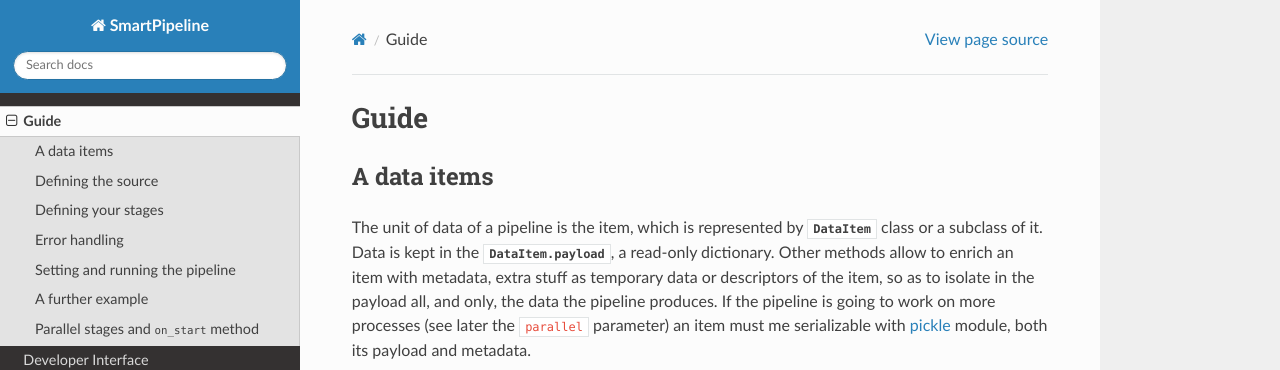
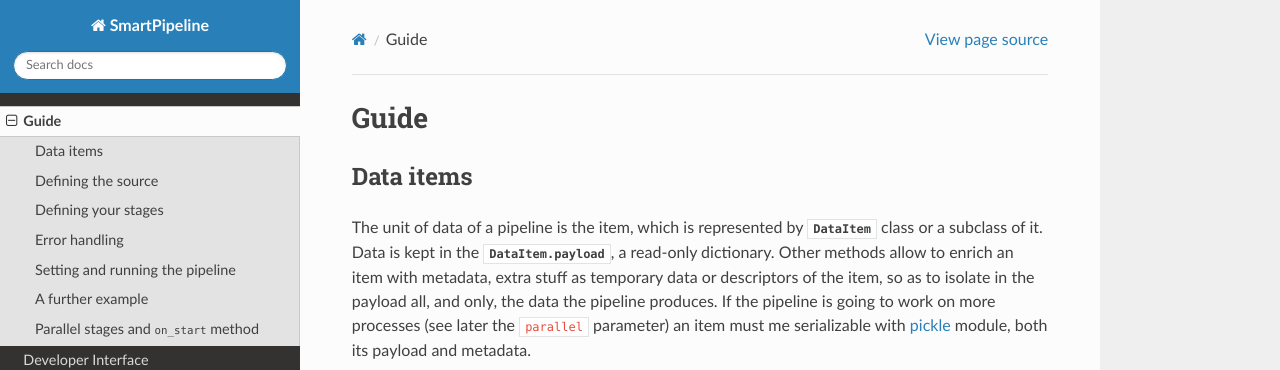
Before and after one commit to giacbrd/SmartPipeline, a Sphinx documentation site: the page built from docs/usage.rst, in a window 1280 px wide and 900 px high. Shown: the top 370 px of the window. Built offline with Sphinx 7.4.7 and the Read the Docs theme 2.0.0, drawn with Linux system fonts in a browser that asks for light colours.

Commit message:
minor fix

```diff
--- a/docs/usage.rst
+++ b/docs/usage.rst
@@ -1,8 +1,8 @@
 Guide
 =====
 
-A data items
-------------
+Data items
+----------
 
 The unit of data of a pipeline is the item,
 which is represented by :class:`.DataItem` class or a subclass of it.
```
